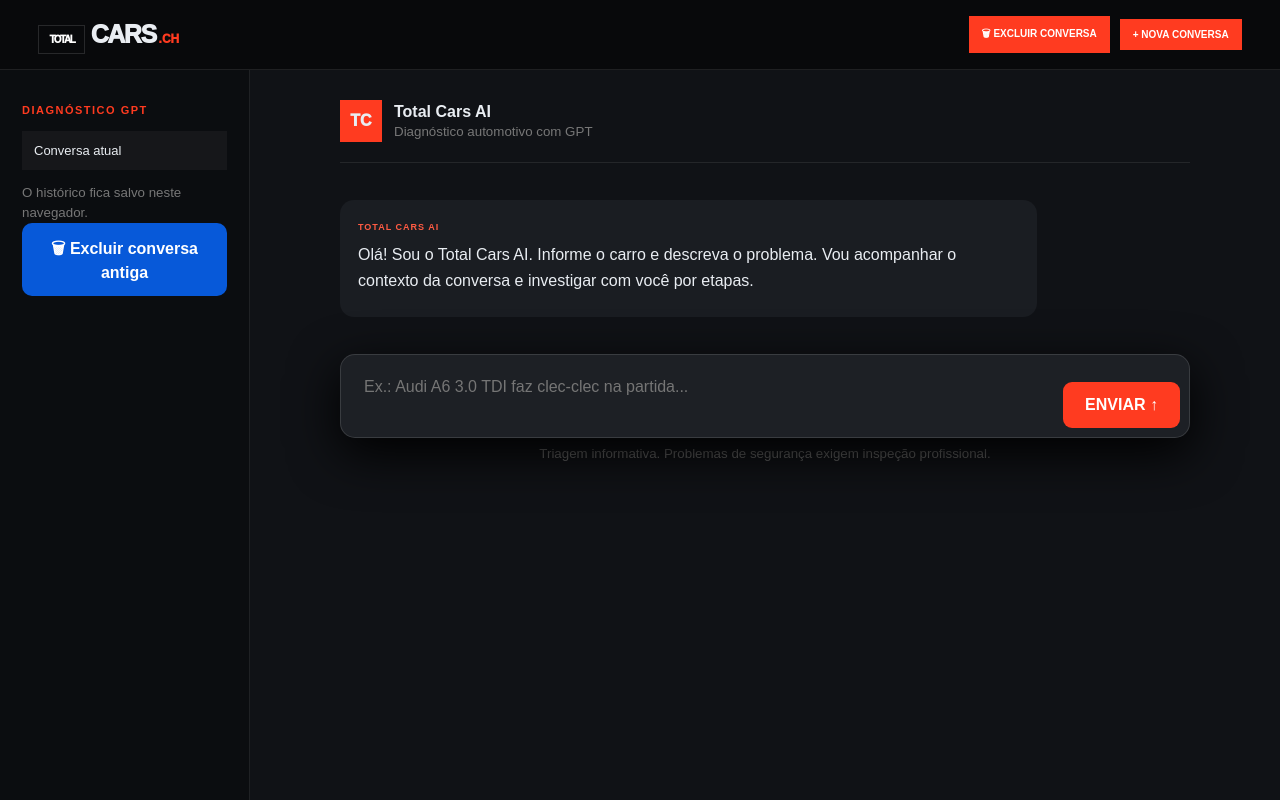
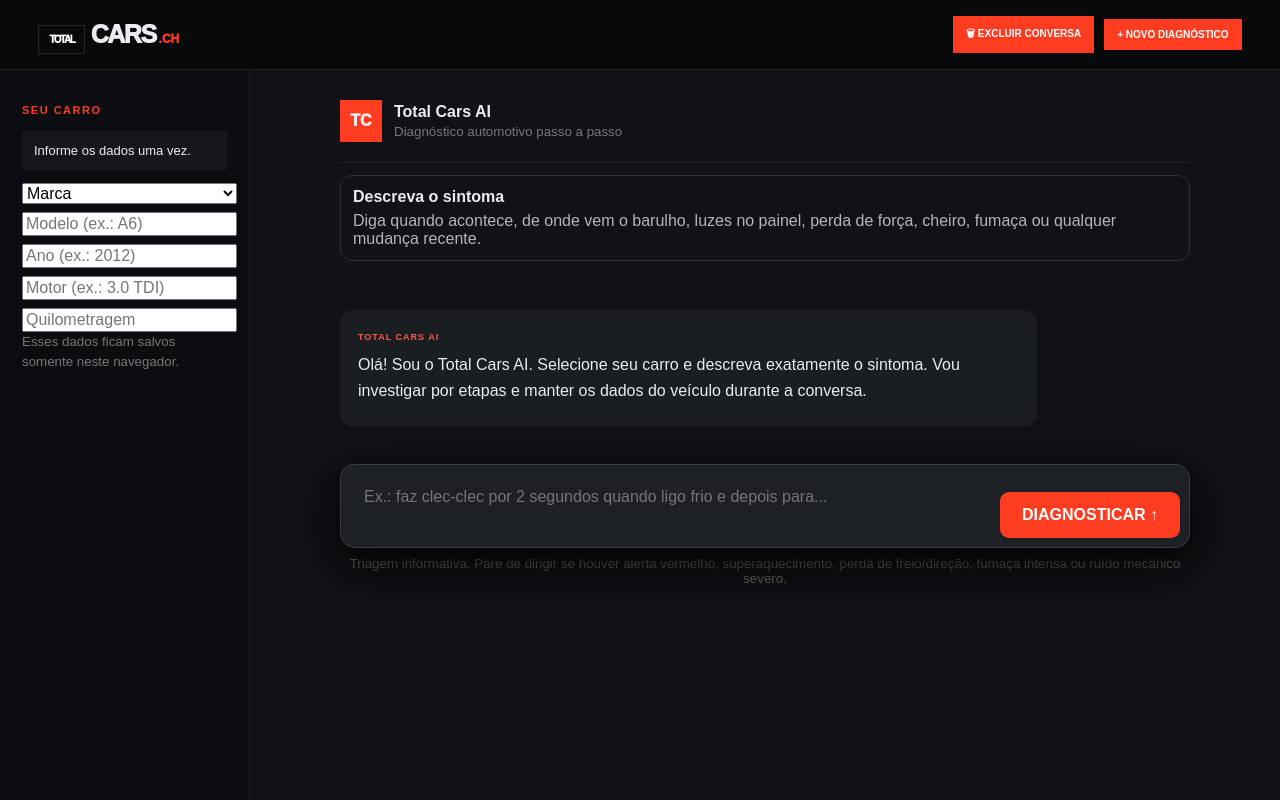
Before and after one commit to ricardobrojek-collab/Total-cars-, a Next.js app: page /diagnostico in a window 1280 px wide. Built offline with nearby package versions, Linux system fonts and the light colour scheme.

Commit message:
Upgrade diagnostic flow with vehicle profile and guided symptoms

```diff
--- a/app/diagnostico/page.js
+++ b/app/diagnostico/page.js
@@ -1,13 +1,66 @@
 "use client";
 import {useEffect,useState} from "react";
-const welcome={role:"ai",text:"Olá! Sou o Total Cars AI. Informe o carro e descreva o problema. Vou acompanhar o contexto da conversa e investigar com você por etapas."};
+
+const welcome={role:"ai",text:"Olá! Sou o Total Cars AI. Selecione seu carro e descreva exatamente o sintoma. Vou investigar por etapas e manter os dados do veículo durante a conversa."};
+const brands=["Audi","BMW","Mercedes-Benz","Volkswagen","Volvo","Toyota","Peugeot","Renault","Citroën","Ford","Opel","Škoda","SEAT","Fiat","Jeep","Porsche","Outra"];
+
 export default function Diagnostico(){
- const [input,setInput]=useState(""); const [msgs,setMsgs]=useState([welcome]); const [loading,setLoading]=useState(false); const [err,setErr]=useState("");
- useEffect(()=>{try{const x=JSON.parse(localStorage.getItem("tc_diag")||"null");if(x?.length)setMsgs(x)}catch{}},[]);
+ const [vehicle,setVehicle]=useState({brand:"",model:"",year:"",engine:"",km:""});
+ const [input,setInput]=useState("");
+ const [msgs,setMsgs]=useState([welcome]);
+ const [loading,setLoading]=useState(false);
+ const [err,setErr]=useState("");
+
+ useEffect(()=>{try{const x=JSON.parse(localStorage.getItem("tc_diag")||"null");if(x?.length)setMsgs(x);const v=JSON.parse(localStorage.getItem("tc_vehicle")||"null");if(v)setVehicle(v)}catch{}},[]);
  useEffect(()=>{try{localStorage.setItem("tc_diag",JSON.stringify(msgs))}catch{}},[msgs]);
- async function send(){const q=input.trim();if(!q||loading)return;const user={role:"user",text:q};const next=[...msgs,user];setMsgs(next);setInput("");setLoading(true);setErr("");
- try{const r=await fetch("/api/diagnostico",{method:"POST",headers:{"Content-Type":"application/json"},body:JSON.stringify({messages:next})});const d=await r.json();if(!r.ok)throw new Error(d?.error||"Falha na IA");setMsgs(m=>[...m,{role:"ai",text:d.text}])}
- catch(e){setErr(e.message||"Erro");setMsgs(m=>[...m,{role:"ai",text:"Não consegui responder agora. "+(e.message||"Tente novamente.")}])}finally{setLoading(false)}}
- function reset(){if(!confirm("Excluir toda a conversa antiga?"))return;localStorage.removeItem("tc_diag");setMsgs([welcome]);setInput("");setErr("")}
- return <main className="chatPage"><header className="chatTop"><a href="/" className="premiumLogo"><span>TOTAL</span> CARS<em>.CH</em></a><div><button className="deleteChat" onClick={reset}>🗑 EXCLUIR CONVERSA</button><button onClick={reset}>+ NOVA CONVERSA</button></div></header><div className="chatShell"><aside><b>DIAGNÓSTICO GPT</b><p>Conversa atual</p><small>O histórico fica salvo neste navegador.</small><button className="deleteChat sideDelete" onClick={reset}>🗑 Excluir conversa antiga</button></aside><section className="chatMain"><div className="chatTitle"><span>TC</span><div><b>Total Cars AI</b><small>Diagnóstico automotivo com GPT</small></div></div>{err&&<div className="chatError">⚠ {err}</div>}<div className="messages">{msgs.map((m,i)=><div className={"message "+m.role} key={i}><b>{m.role==="ai"?"TOTAL CARS AI":"VOCÊ"}</b><p>{m.text}</p></div>)}{loading&&<div className="message ai"><b>TOTAL CARS AI</b><p>Analisando...</p></div>}</div><div className="chatInput"><textarea value={input} disabled={loading} onChange={e=>setInput(e.target.value)} onKeyDown={e=>{if(e.key==="Enter"&&!e.shiftKey){e.preventDefault();send()}}} placeholder="Ex.: Audi A6 3.0 TDI faz clec-clec na partida..."/><button disabled={loading} onClick={send}>{loading?"AGUARDE...":"ENVIAR ↑"}</button></div><small className="chatDisclaimer">Triagem informativa. Problemas de segurança exigem inspeção profissional.</small></section></div></main>
+ useEffect(()=>{try{localStorage.setItem("tc_vehicle",JSON.stringify(vehicle))}catch{}},[vehicle]);
+
+ function field(k,placeholder,type="text"){return <input type={type} value={vehicle[k]} onChange={e=>setVehicle(v=>({...v,[k]:e.target.value}))} placeholder={placeholder}/>}
+
+ async function send(){
+  const q=input.trim();
+  if(!q||loading)return;
+  if(!vehicle.brand||!vehicle.model){setErr("Informe pelo menos a marca e o modelo do carro.");return}
+  const car=[vehicle.brand,vehicle.model,vehicle.year,vehicle.engine,vehicle.km&&vehicle.km+" km"].filter(Boolean).join(" • ");
+  const user={role:"user",text:q,vehicle:car};
+  const next=[...msgs,user];
+  setMsgs(next);setInput("");setLoading(true);setErr("");
+  try{
+   const r=await fetch("/api/diagnostico",{method:"POST",headers:{"Content-Type":"application/json"},body:JSON.stringify({messages:next,vehicle})});
+   const d=await r.json().catch(()=>({}));
+   if(!r.ok)throw new Error(d?.error||"O diagnóstico está temporariamente indisponível.");
+   setMsgs(m=>[...m,{role:"ai",text:d.text}]);
+  }catch(e){
+   setErr(e.message||"Erro de conexão.");
+  }finally{setLoading(false)}
+ }
+
+ function reset(){if(!confirm("Excluir a conversa e iniciar um novo diagnóstico?"))return;localStorage.removeItem("tc_diag");setMsgs([welcome]);setInput("");setErr("")}
+
+ return <main className="chatPage">
+  <header className="chatTop"><a href="/" className="premiumLogo"><span>TOTAL</span> CARS<em>.CH</em></a><div><button className="deleteChat" onClick={reset}>🗑 EXCLUIR CONVERSA</button><button onClick={reset}>+ NOVO DIAGNÓSTICO</button></div></header>
+  <div className="chatShell">
+   <aside>
+    <b>SEU CARRO</b><p>Informe os dados uma vez.</p>
+    <div style={{display:"grid",gap:8}}>
+     <select value={vehicle.brand} onChange={e=>setVehicle(v=>({...v,brand:e.target.value}))}><option value="">Marca</option>{brands.map(x=><option key={x}>{x}</option>)}</select>
+     {field("model","Modelo (ex.: A6)")}
+     {field("year","Ano (ex.: 2012)")}
+     {field("engine","Motor (ex.: 3.0 TDI)")}
+     {field("km","Quilometragem", "number")}
+    </div>
+    <small>Esses dados ficam salvos somente neste navegador.</small>
+   </aside>
+   <section className="chatMain">
+    <div className="chatTitle"><span>TC</span><div><b>Total Cars AI</b><small>Diagnóstico automotivo passo a passo</small></div></div>
+    <div style={{margin:"12px 0",padding:12,border:"1px solid rgba(255,255,255,.12)",borderRadius:12}}>
+     <b>Descreva o sintoma</b><p style={{margin:"6px 0 0",opacity:.75}}>Diga quando acontece, de onde vem o barulho, luzes no painel, perda de força, cheiro, fumaça ou qualquer mudança recente.</p>
+    </div>
+    {err&&<div className="chatError">⚠ {err}</div>}
+    <div className="messages">{msgs.map((m,i)=><div className={"message "+m.role} key={i}><b>{m.role==="ai"?"TOTAL CARS AI":"VOCÊ"}</b>{m.vehicle&&<small style={{display:"block",opacity:.65,marginTop:4}}>{m.vehicle}</small>}<p style={{whiteSpace:"pre-wrap"}}>{m.text}</p></div>)}{loading&&<div className="message ai"><b>TOTAL CARS AI</b><p>Analisando sintomas e histórico...</p></div>}</div>
+    <div className="chatInput"><textarea value={input} disabled={loading} onChange={e=>setInput(e.target.value)} onKeyDown={e=>{if(e.key==="Enter"&&!e.shiftKey){e.preventDefault();send()}}} placeholder="Ex.: faz clec-clec por 2 segundos quando ligo frio e depois para..."/><button disabled={loading} onClick={send}>{loading?"ANALISANDO...":"DIAGNOSTICAR ↑"}</button></div>
+    <small className="chatDisclaimer">Triagem informativa. Pare de dirigir se houver alerta vermelho, superaquecimento, perda de freio/direção, fumaça intensa ou ruído mecânico severo.</small>
+   </section>
+  </div>
+ </main>
 }
```
